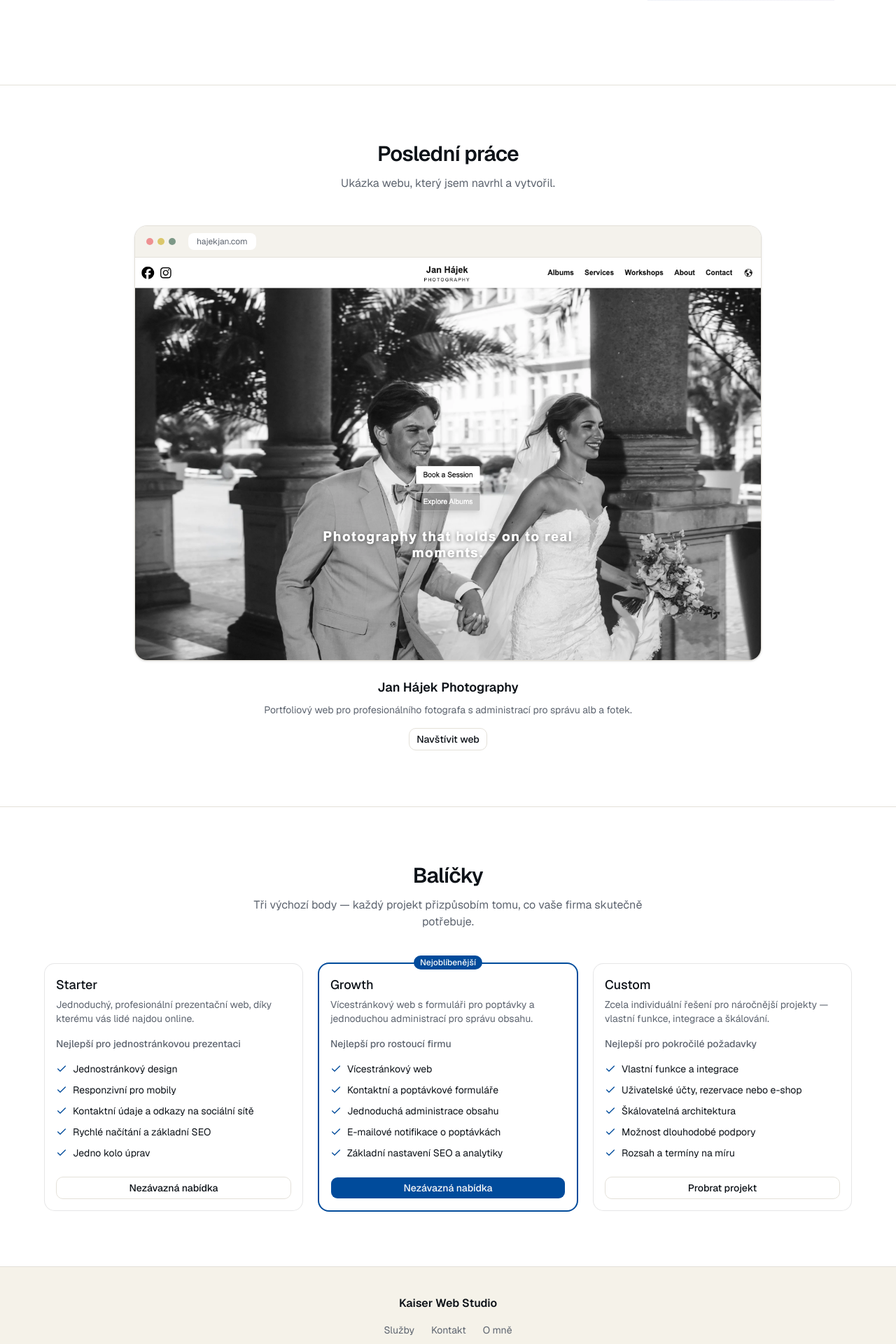
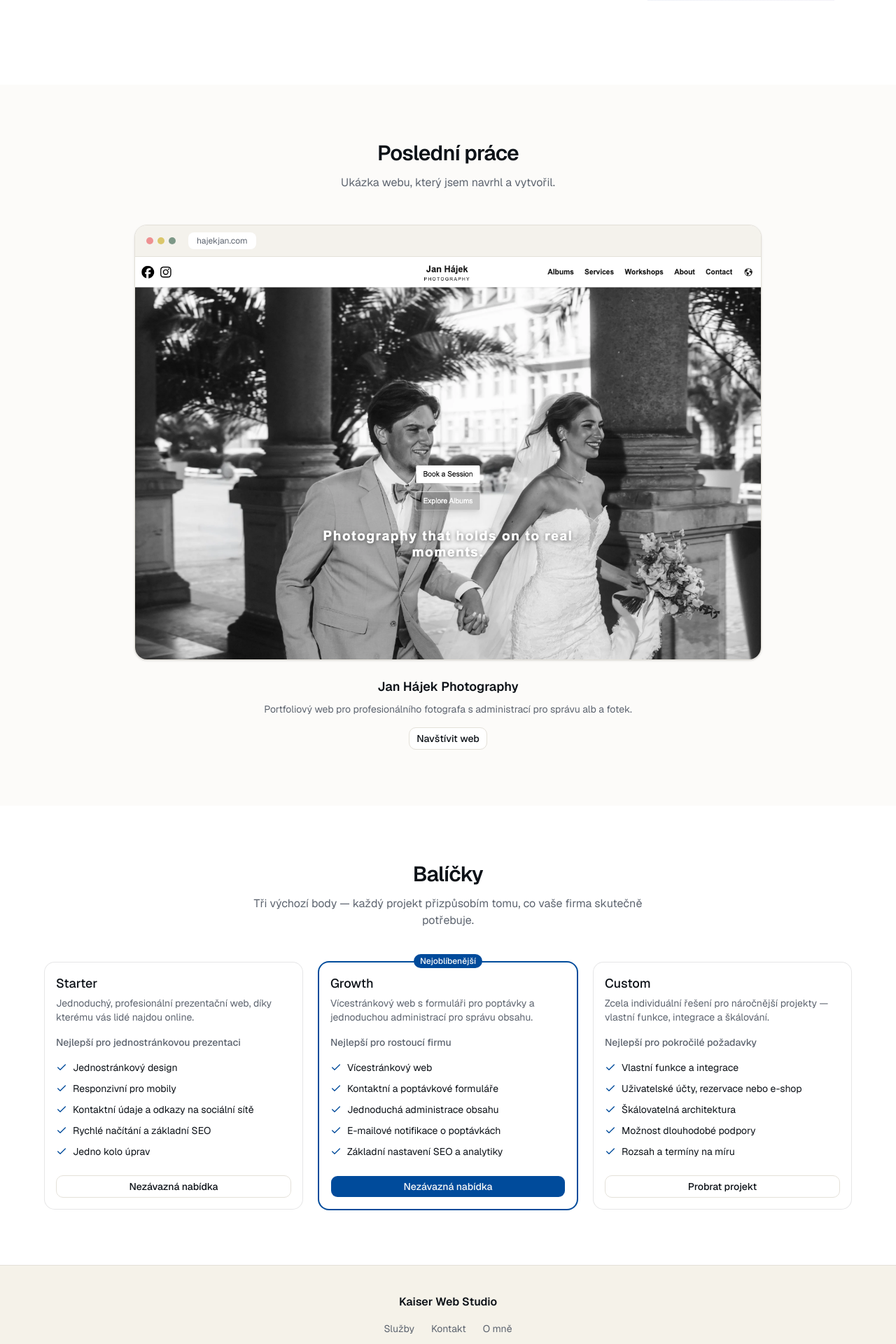
Before and after one commit to Tomas-Kaiser/kaiserwebstudio, a Next.js app: page /cs in a window 1280 px wide. Shown: the part 680-2600 px from the top of the page at 70% size. Built offline with nearby package versions, Linux system fonts and the light colour scheme.

Commit message:
Replace section divider borders with alternating background colors

```diff
--- a/src/app/[locale]/page.tsx
+++ b/src/app/[locale]/page.tsx
@@ -67,7 +67,7 @@ export default function Home() {
         </div>
       </section>
 
-      <section className="border-t border-border px-4 py-20">
+      <section className="bg-muted/30 px-4 py-20">
         <div className="mx-auto max-w-4xl">
           <div className="mx-auto max-w-xl text-center">
             <h2 className="text-3xl font-semibold tracking-tight">
@@ -129,7 +129,7 @@ export default function Home() {
         </div>
       </section>
 
-      <section id="packages" className="border-t border-border px-4 py-20">
+      <section id="packages" className="bg-background px-4 py-20">
         <div className="mx-auto max-w-6xl">
           <div className="mx-auto max-w-xl text-center">
             <h2 className="text-3xl font-semibold tracking-tight">
```
